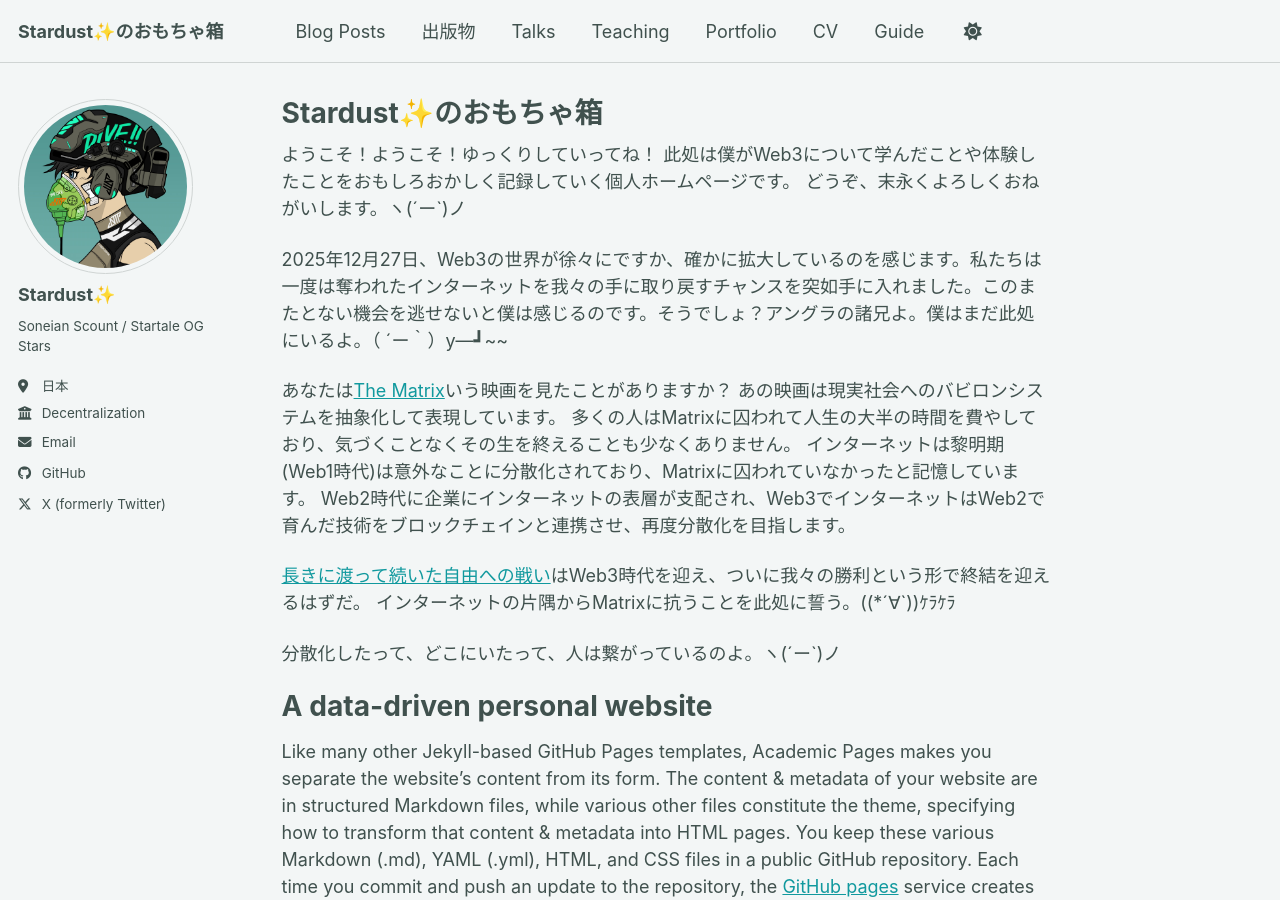
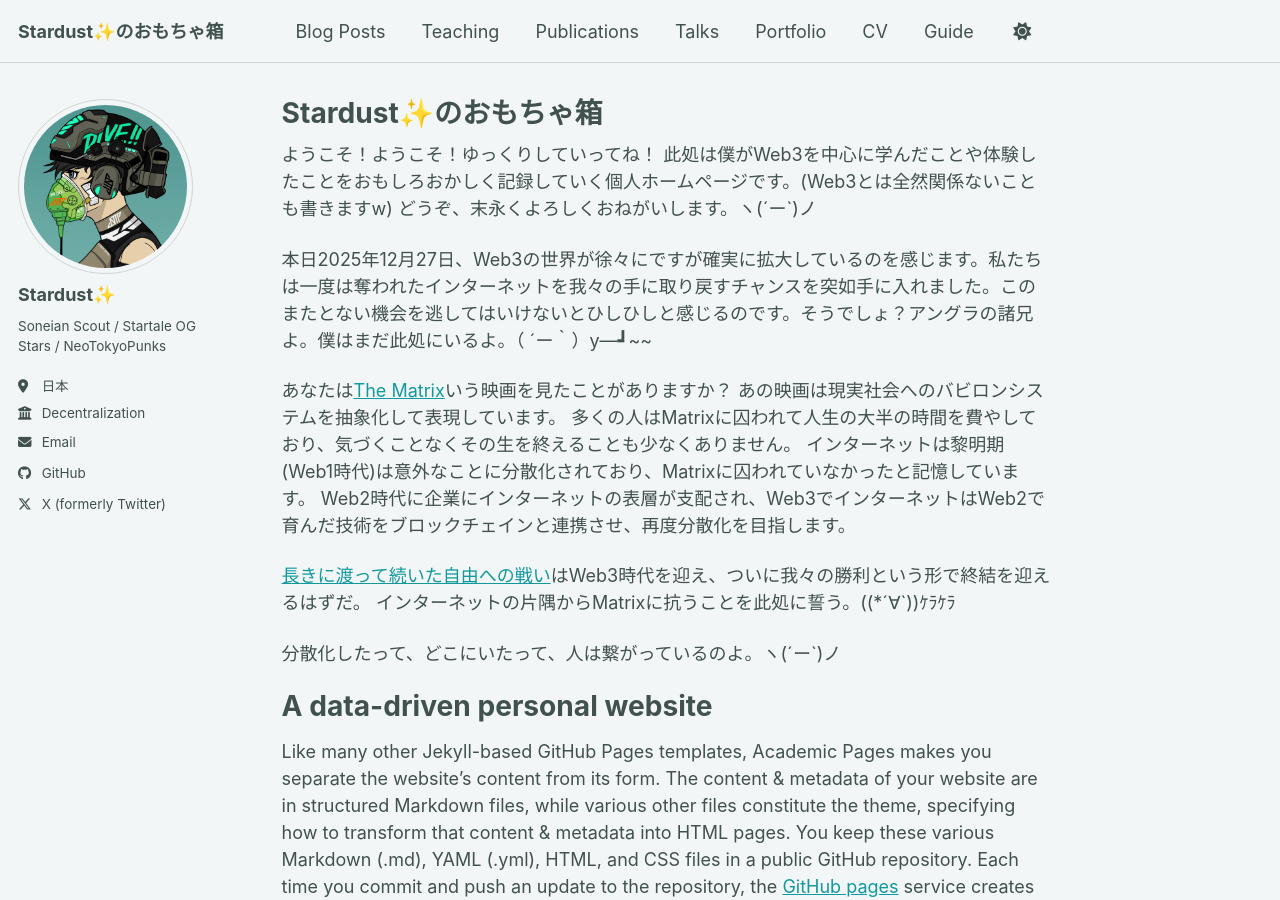
Before and after one commit to stardustdotbox/stardustdotbox.github.io, a Jekyll site: the page built from _pages/about.md, in a window 1280 px wide and 900 px high. Built offline with Jekyll 4.4.1, drawn with Linux system fonts in a browser that asks for light colours; a script bundle is joined from its source files by our own code; library files that are not in the unit come from our copies.

Commit message:
ホームページの初期設定

```diff
--- a/_config.yml
+++ b/_config.yml
@@ -26,7 +26,7 @@ author:
   avatar           : "stardust.jpg"
   name             : "Stardust✨"
   pronouns         : # example: "she/her"
-  bio              : "Soneian Scount / Startale OG Stars"
+  bio              : "Soneian Scout / Startale OG Stars / NeoTokyoPunks"
   location         : "日本"
   employer         : "Decentralization"
   uri              : # URL
--- a/_data/navigation.yml
+++ b/_data/navigation.yml
@@ -11,14 +11,14 @@ main:
   - title: "Blog Posts"
     url: /year-archive/
 
-  - title: "出版物"
+  - title: "Teaching"
+    url: /teaching/
+
+  - title: "Publications"
     url: /publications/
 
   - title: "Talks"
     url: /talks/
-
-  - title: "Teaching"
-    url: /teaching/
 
   - title: "Portfolio"
     url: /portfolio/
--- a/_pages/about.md
+++ b/_pages/about.md
@@ -10,10 +10,10 @@ header:
 ---
 
 ようこそ！ようこそ！ゆっくりしていってね！
-此処は僕がWeb3について学んだことや体験したことをおもしろおかしく記録していく個人ホームページです。
+此処は僕がWeb3を中心に学んだことや体験したことをおもしろおかしく記録していく個人ホームページです。(Web3とは全然関係ないことも書きますw)
 どうぞ、末永くよろしくおねがいします。ヽ(´ー`)ノ
 
-2025年12月27日、Web3の世界が徐々にですか、確かに拡大しているのを感じます。私たちは一度は奪われたインターネットを我々の手に取り戻すチャンスを突如手に入れました。このまたとない機会を逃せないと僕は感じるのです。そうでしょ？アングラの諸兄よ。僕はまだ此処にいるよ。（ ´ー｀）y―┛~~
+本日2025年12月27日、Web3の世界が徐々にですが確実に拡大しているのを感じます。私たちは一度は奪われたインターネットを我々の手に取り戻すチャンスを突如手に入れました。このまたとない機会を逃してはいけないとひしひしと感じるのです。そうでしょ？アングラの諸兄よ。僕はまだ此処にいるよ。（ ´ー｀）y―┛~~
 
 あなたは[The Matrix](https://thehidden-wiki.org/wiki/index.php?title=The_Matrix)いう映画を見たことがありますか？
 あの映画は現実社会へのバビロンシステムを抽象化して表現しています。
```
